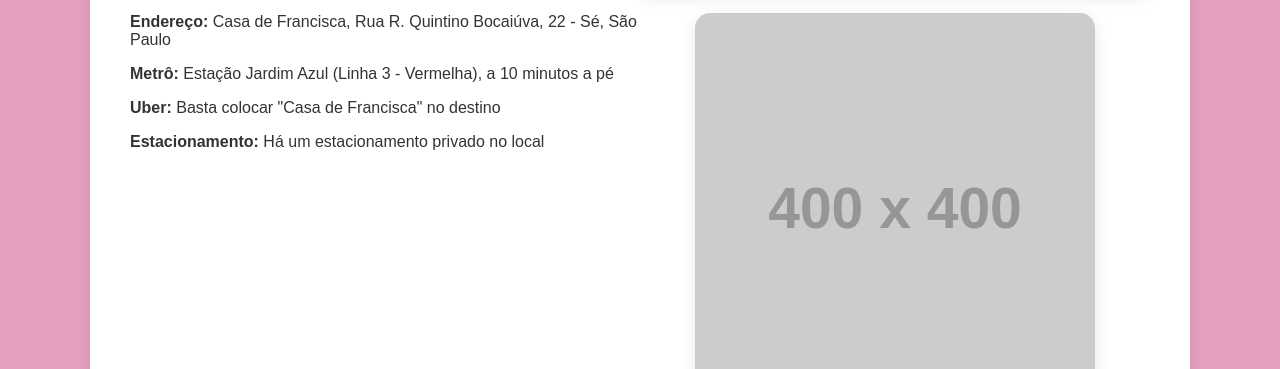
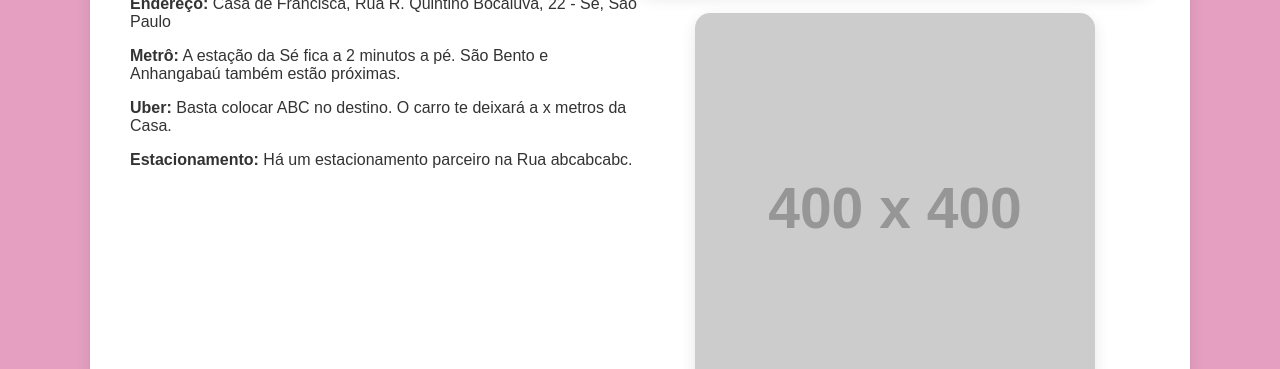
Before and after one commit to lucilladias/CasamentoA-L, a plain HTML site: page index.html in a window 1280 px wide. Shown: the part 1112-1481 px from the top of the page. Drawn offline with nearby package versions, Linux system fonts and the light colour scheme; placeholder pictures from the web are drawn by us.

Commit message:
correcoes

```diff
--- a/index.html
+++ b/index.html
@@ -140,15 +140,16 @@
             <div class="info">
                 <h2>COMO CHEGAR</h2>
                 <p><strong>Endereço:</strong> Casa de Francisca, Rua R. Quintino Bocaiúva, 22 - Sé, São Paulo</p>
-                <p><strong>Metrô:</strong> Estação Jardim Azul (Linha 3 - Vermelha), a 10 minutos a pé</p>
-                <p><strong>Uber:</strong> Basta colocar "Casa de Francisca" no destino</p>
-                <p><strong>Estacionamento:</strong> Há um estacionamento privado no local</p>
+                <p><strong>Metrô:</strong> A estação da Sé fica a 2 minutos a pé. São Bento e Anhangabaú também estão próximas.</p>
+                <p><strong>Uber:</strong> Basta colocar ABC no destino. O carro te deixará a x metros da Casa.</p>
+                <p><strong>Estacionamento:</strong> Há um estacionamento parceiro na Rua abcabcabc.</p>
             </div>
             <div class="mapa-container">
                 <iframe
-                    src="https://www.google.com/maps/place/Casa+de+Francisca/@-23.5487936,-46.6374242,17z/data=!3m1!4b1!4m6!3m5!1s0x94ce59c16b306eff:0xc37557000b53abda!8m2!3d-23.5487985!4d-46.6348493!16s%2Fg%2F11b727pcff?entry=ttu&g_ep=EgoyMDI1MDIxNy4wIKXMDSoJLDEwMjExNDU1SAFQAw%3D%3D"
+                    src="https://www.google.com/maps/embed?pb=!1m18!1m12!1m3!1d3658.428448522678!2d-46.636714!3d-23.5494439!2m3!1f0!2f0!3f0!3m2!1i1024!2i768!4f13.1!3m3!1m2!1s0x94ce59c16b306eff%3A0xc37557000b53abda!2sCasa%20de%20Francisca!5e0!3m2!1sen!2sbr!4v1707747619242!5m2!1sen!2sbr"
                     allowfullscreen="" loading="lazy">
                 </iframe>
+
                 <img src="https://via.placeholder.com/400" alt="Foto Casa de Francisca">
             </div>
         </section>
```
